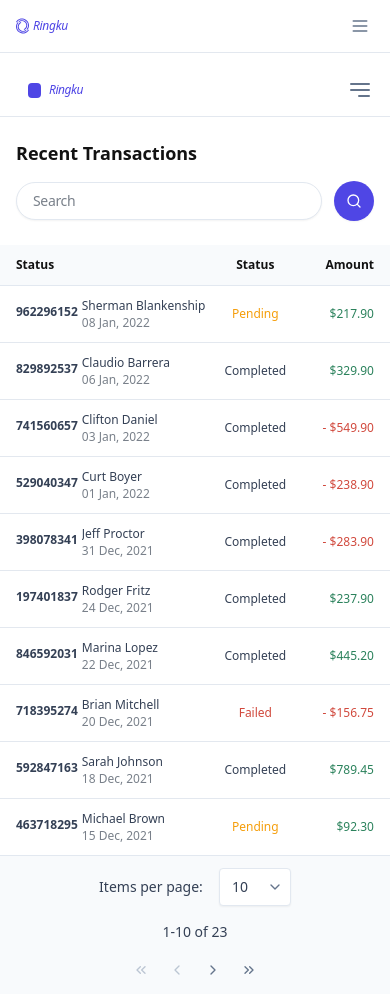
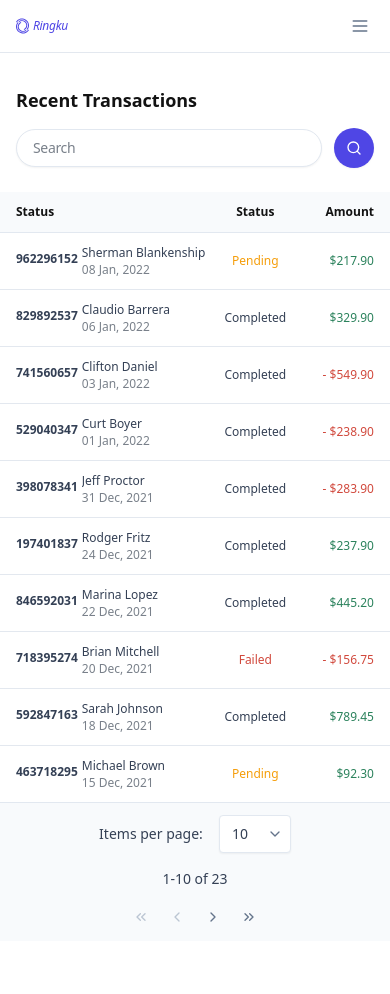
Before and after one commit to akadri-cci/research-builder-io-final, a React (Vite) app: page /transactions in a window 390 px wide. After the commit the page ends 941 px from the top, so only its background shows below. Built offline with nearby package versions, Linux system fonts and the light colour scheme.

Commit message:
Remove duplicate mobile bars and add aria-label
cgen-bfc46ca70b01430dab7177dd6616f54c

```diff
--- a/src/pages/Transactions.tsx
+++ b/src/pages/Transactions.tsx
@@ -66,22 +66,6 @@ const RecentTransactions = () => {
         <HelpCircle className="w-8 h-8 text-[#64748B]" />
       </div>
 
-      {/* Mobile Top Navigation Bar */}
-      <div className="lg:hidden flex justify-between items-center px-4 py-3 border-b border-[#E3E8EF] bg-white">
-        <div className="flex items-center gap-2 px-3 py-1">
-          <div className="w-[13px] h-[15px] bg-[#4F46E5] rounded-sm"></div>
-          <span className="text-[#4F46E5] text-xs font-normal italic tracking-[-0.48px]">
-            Ringku
-          </span>
-        </div>
-        <button className="p-1">
-          <div className="w-5 h-5 flex flex-col justify-center space-y-1">
-            <div className="h-0.5 w-5 bg-[#64748B] rounded"></div>
-            <div className="h-0.5 w-5 bg-[#64748B] rounded"></div>
-            <div className="h-0.5 w-3 bg-[#64748B] rounded ml-2"></div>
-          </div>
-        </button>
-      </div>
 
       {/* Main Header */}
       <div className="px-4 lg:px-12 py-6 lg:py-8 bg-white">
```
